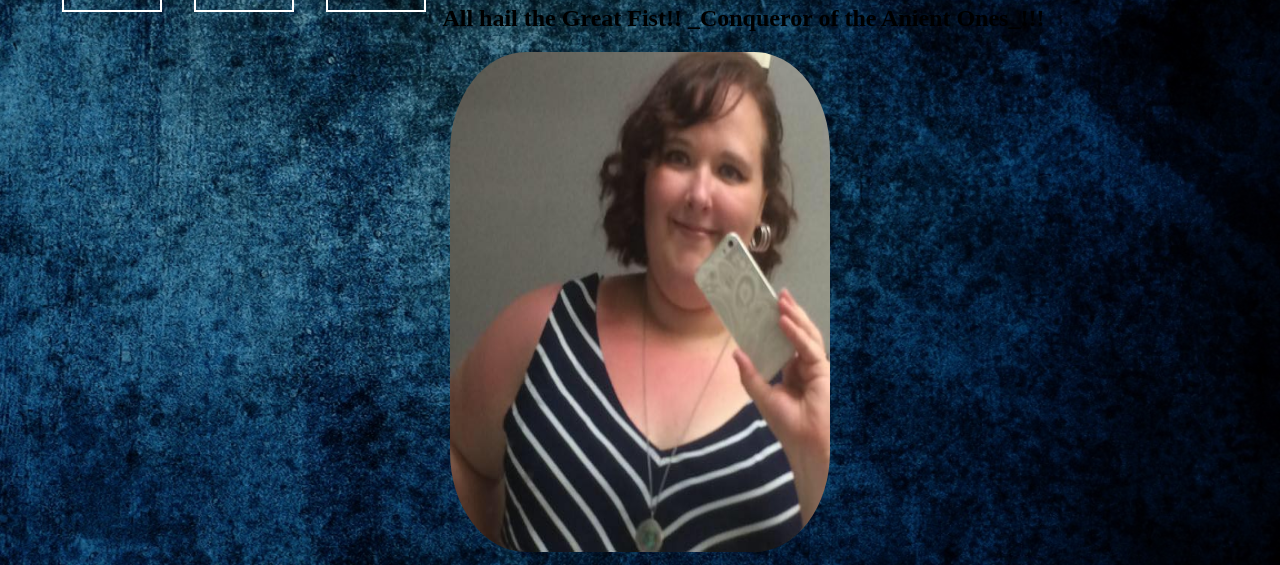
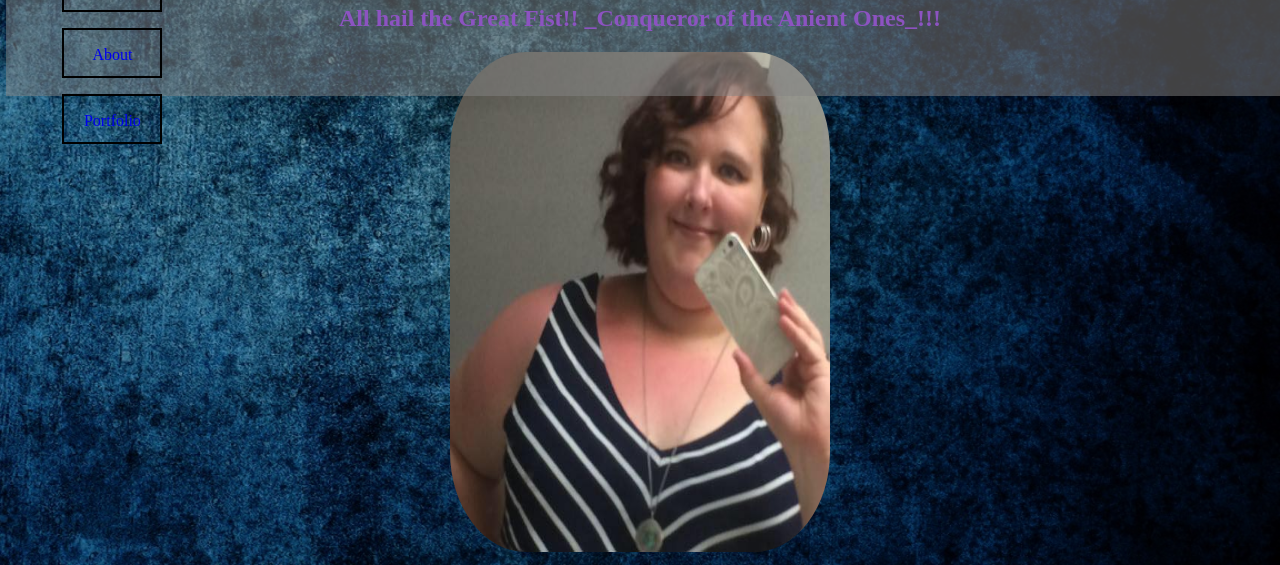
Before and after one commit to kknutson1/kknutson1.github.io, a plain HTML site: page index.html in a window 1280 px wide. Shown: the part 75-640 px from the top of the page. Drawn offline with nearby package versions, Linux system fonts and the light colour scheme; a web font is replaced by a local one.

Commit message:
version 5

```diff
--- a/css/styles.css
+++ b/css/styles.css
@@ -5,7 +5,7 @@ html {
   -o-background-size: cover;
   background-size: cover;
 }
-img {
+img, iframe {
     display: block;
     margin: 0 auto;
     border-radius: 20%;
@@ -22,20 +22,26 @@ h1 {
     color: white;
     font-size: 3em;
 }
+h2{
+    font-family: 'Droid Serif', serif;
+    text-align: center;
+    color: 9522FF;
+}
 main {
   margin: 0 auto;
   width: 99%; /* 1000px/1000px=100%*/
 }
 li {
-  color: gray;
-  float: left;
+  float: horizontal;
   list-style: none;
 }
 
-
+a {
+    background-color: #9e0d0d;
+}
 a:link {
 
-  border: 2px solid white;
+  border: 2px solid black;
   display: block;
   line-height: 50px;
   margin: 1em;
@@ -58,3 +64,22 @@ a:hover {
 input{
   display: block;
 }
+label {
+    font-family: fantasy;
+    color: maroon;
+}
+:target {
+  background: #474747;
+  padding: 2em;
+  transition: all 1s;
+}
+header{
+    z-index: 10;
+    position: fixed;
+    bottom: auto;
+    right: auto;
+    height: 150px;
+    width: 100%;
+background: rgba(131,131,131,.5);
+
+}
```
Also changed, not shown: about.html (+7 -0 lines), contact me.html (+8 -2 lines), img/GW.JPG (added), img/Name.JPG (added), img/bird.JPG (added), 3 other files.
